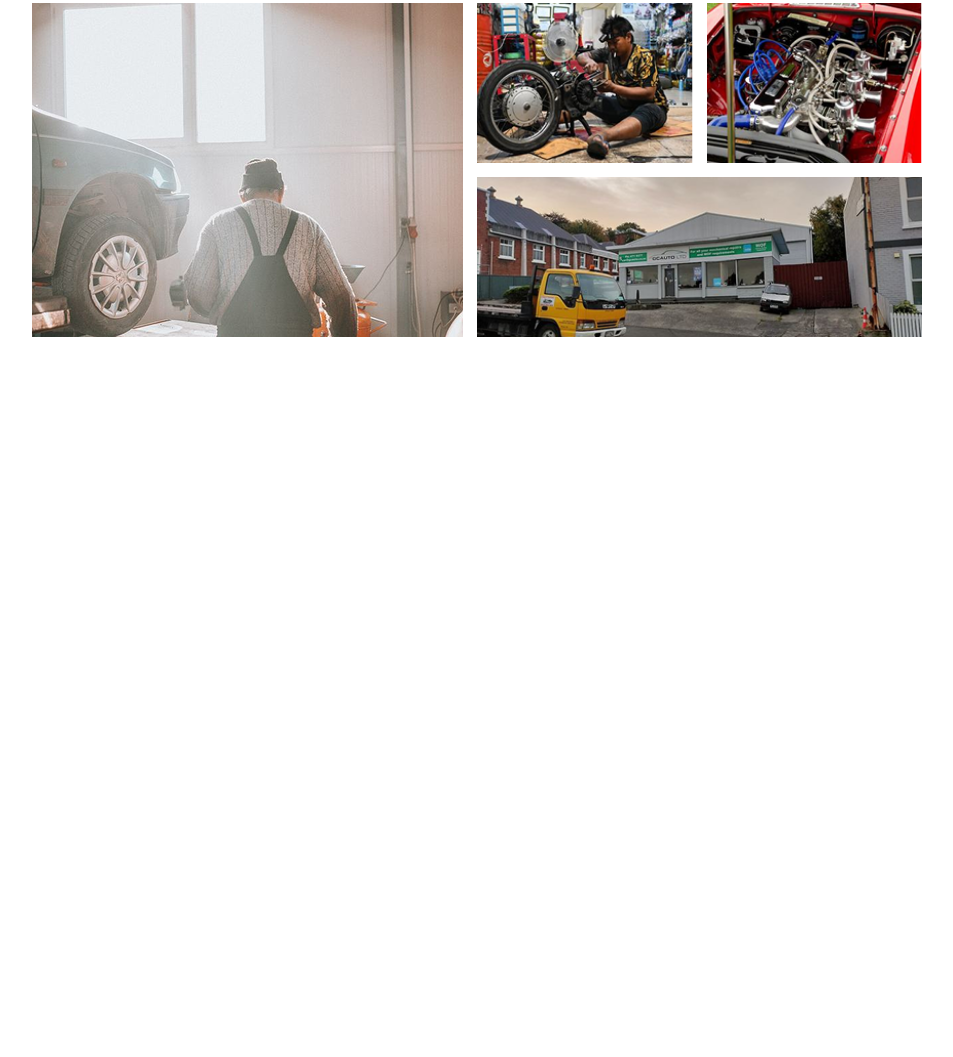
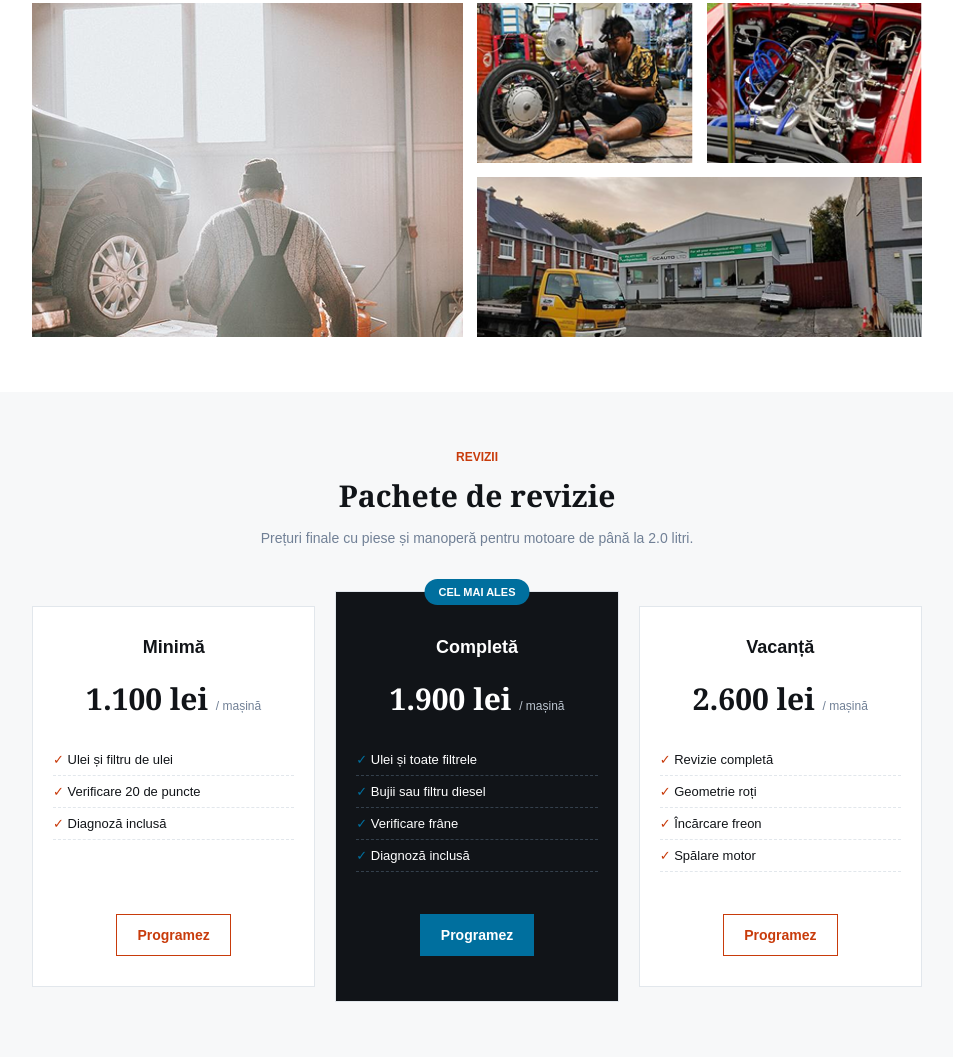
Before and after one commit to Nikolai-Chislari/pdwa-machata-12.2, a plain HTML site: page index.html in a window 1280 px wide. Shown: the part 2548-3605 px from the top of the page, without its empty margins (163-1116 px from the left). Before the commit the page ends 2940 px from the top, so only its background shows below. Drawn offline with Linux system fonts and the light colour scheme.

Commit message:
Добавил пакеты обслуживания с ценами

```diff
--- a/index.html
+++ b/index.html
@@ -293,6 +293,58 @@
          alt="Clădirea service-ului">
   </div>
 </section>
+<section class="prices" id="preturi">
+  <div class="prices-title">
+    <span class="section-label">REVIZII</span>
+    <h2>Pachete de revizie</h2>
+    <p>Prețuri finale cu piese și manoperă pentru motoare de până la 2.0 litri.</p>
+  </div>
+
+  <div class="prices-grid">
+    <article class="price-card">
+      <h3>Minimă</h3>
+      <p class="package-price">1.100 lei <span>/ mașină</span></p>
+
+      <ul>
+        <li>Ulei și filtru de ulei</li>
+        <li>Verificare 20 de puncte</li>
+        <li>Diagnoză inclusă</li>
+      </ul>
+
+      <a class="price-button" href="#contact">Programez</a>
+    </article>
+
+    <article class="price-card featured">
+      <span class="popular">CEL MAI ALES</span>
+
+      <h3>Completă</h3>
+      <p class="package-price">1.900 lei <span>/ mașină</span></p>
+
+      <ul>
+        <li>Ulei și toate filtrele</li>
+        <li>Bujii sau filtru diesel</li>
+        <li>Verificare frâne</li>
+        <li>Diagnoză inclusă</li>
+      </ul>
+
+      <a class="price-button" href="#contact">Programez</a>
+    </article>
+
+    <article class="price-card">
+      <h3>Vacanță</h3>
+      <p class="package-price">2.600 lei <span>/ mașină</span></p>
+
+      <ul>
+        <li>Revizie completă</li>
+        <li>Geometrie roți</li>
+        <li>Încărcare freon</li>
+        <li>Spălare motor</li>
+      </ul>
+
+      <a class="price-button" href="#contact">Programez</a>
+    </article>
+  </div>
+</section>
 </main>
 
 </body>
--- a/style.css
+++ b/style.css
@@ -457,3 +457,124 @@ nav .active{
 .gallery-wide {
   grid-column: span 2;
 }
+.prices {
+  padding: 55px 35px;
+  background: #f7f8f9;
+}
+
+.prices-title {
+  margin-bottom: 45px;
+  text-align: center;
+}
+
+.prices-title h2 {
+  margin: 10px 0;
+  font-family: Georgia, serif;
+  font-size: 30px;
+}
+
+.prices-title p {
+  color: #718096;
+  font-size: 14px;
+}
+
+.prices-grid {
+  display: grid;
+  grid-template-columns: 1fr 1fr 1fr;
+  align-items: center;
+  gap: 20px;
+}
+
+.price-card {
+  position: relative;
+  padding: 30px 20px;
+  border: 1px solid #e2e7ec;
+  background: white;
+  text-align: center;
+}
+
+.price-card h3 {
+  margin: 0 0 20px;
+  font-size: 18px;
+}
+
+.package-price {
+  margin: 0;
+  font-family: Georgia, serif;
+  font-size: 30px;
+  font-weight: bold;
+}
+
+.package-price span {
+  color: #718096;
+  font-family: Arial, sans-serif;
+  font-size: 12px;
+  font-weight: normal;
+}
+
+.price-card ul {
+  min-height: 145px;
+  margin: 25px 0;
+  padding: 0;
+  list-style: none;
+  text-align: left;
+}
+
+.price-card li {
+  padding: 8px 0;
+  border-bottom: 1px dashed #e2e7ec;
+  font-size: 13px;
+}
+
+.price-card li::before {
+  content: "✓ ";
+  color: #c83b0b;
+}
+
+.price-button {
+  display: inline-block;
+  padding: 12px 20px;
+  border: 1px solid #c83b0b;
+  color: #c83b0b;
+  font-size: 14px;
+  font-weight: bold;
+}
+
+.featured {
+  padding-top: 45px;
+  padding-bottom: 45px;
+  background: #111418;
+  color: white;
+}
+
+.featured li {
+  border-color: #34404c;
+}
+
+.featured li::before {
+  color: #006f9e;
+}
+
+.featured .package-price span {
+  color: #bdc6d0;
+}
+
+.featured .price-button {
+  border-color: #006f9e;
+  background: #006f9e;
+  color: white;
+}
+
+.popular {
+  position: absolute;
+  top: -13px;
+  left: 50%;
+  transform: translateX(-50%);
+  padding: 7px 14px;
+  border-radius: 20px;
+  background: #006f9e;
+  color: white;
+  font-size: 11px;
+  font-weight: bold;
+  white-space: nowrap;
+}
```
